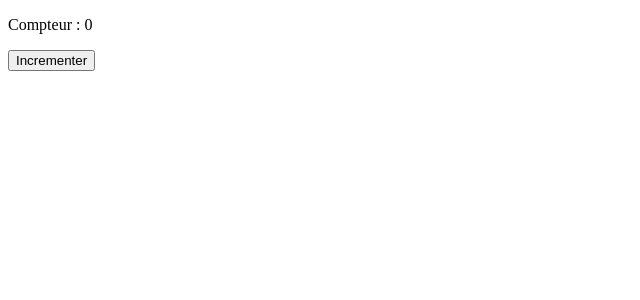
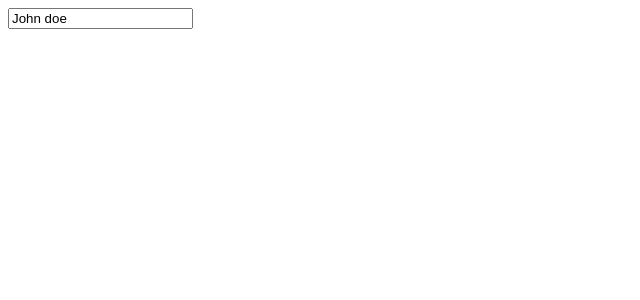
Before and after one commit to clementmarius/TutoReact, a React (Vite) app: page / in a window 1280 px wide. Shown: the top 300 px of the page, without its empty margins (0-640 px from the left). Built offline with nearby package versions, Linux system fonts and the light colour scheme.

Commit message:
start React

```diff
--- a/src/App.jsx
+++ b/src/App.jsx
@@ -1,18 +1,13 @@
 import { useState } from "react";
 
 function App() {
-  const [count, setCount] = useState(0);
-  const increment = () => {
-    setCount((count) => count + 1);
-    setCount((count) => count + 1);
-    setCount((count) => count + 1);
-  };
+
+  const [firstName, setFirstName] = useState('John doe')
 
   return (
-    <>
-      <p>Compteur : {count}</p>
-      <button onClick={increment}>Incrementer</button>
-    </>
+    <form>
+      <input type="text" name="firstname" value={firstName} />
+    </form>
   );
 }
 
```
